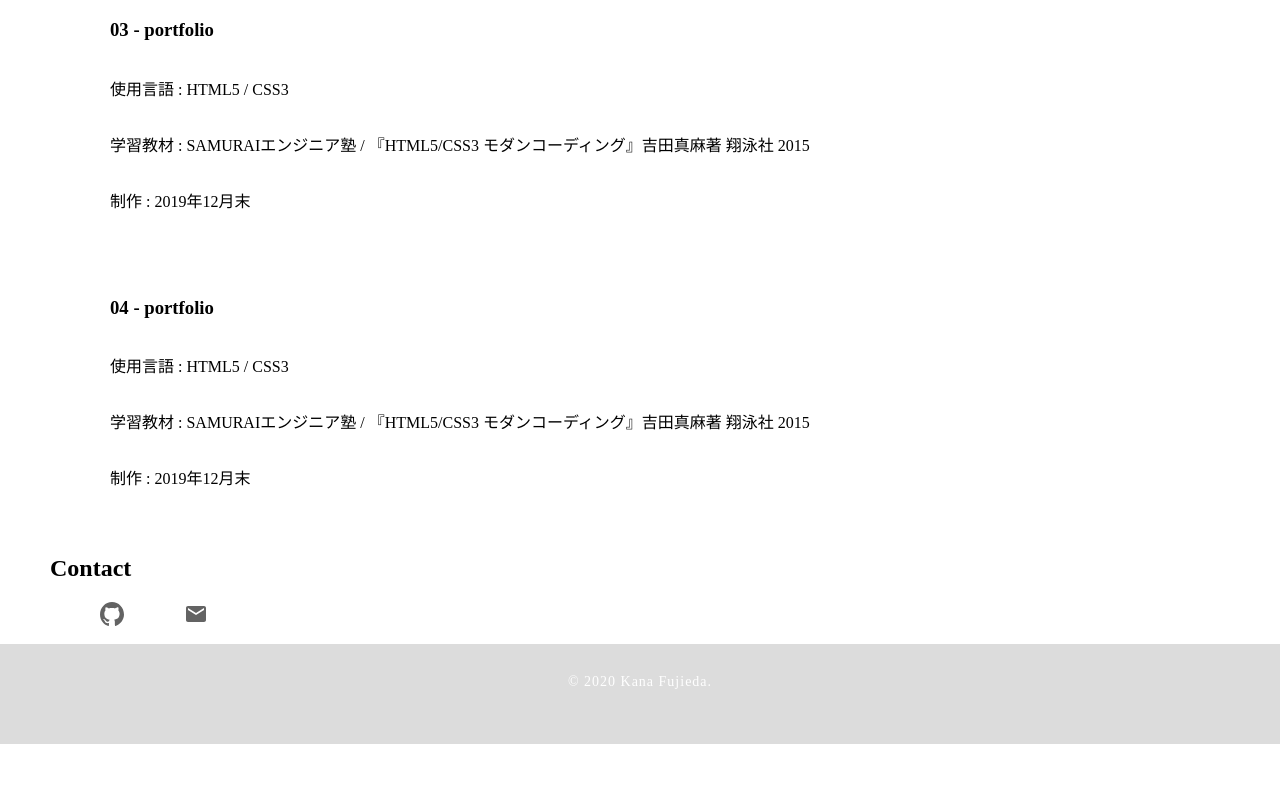
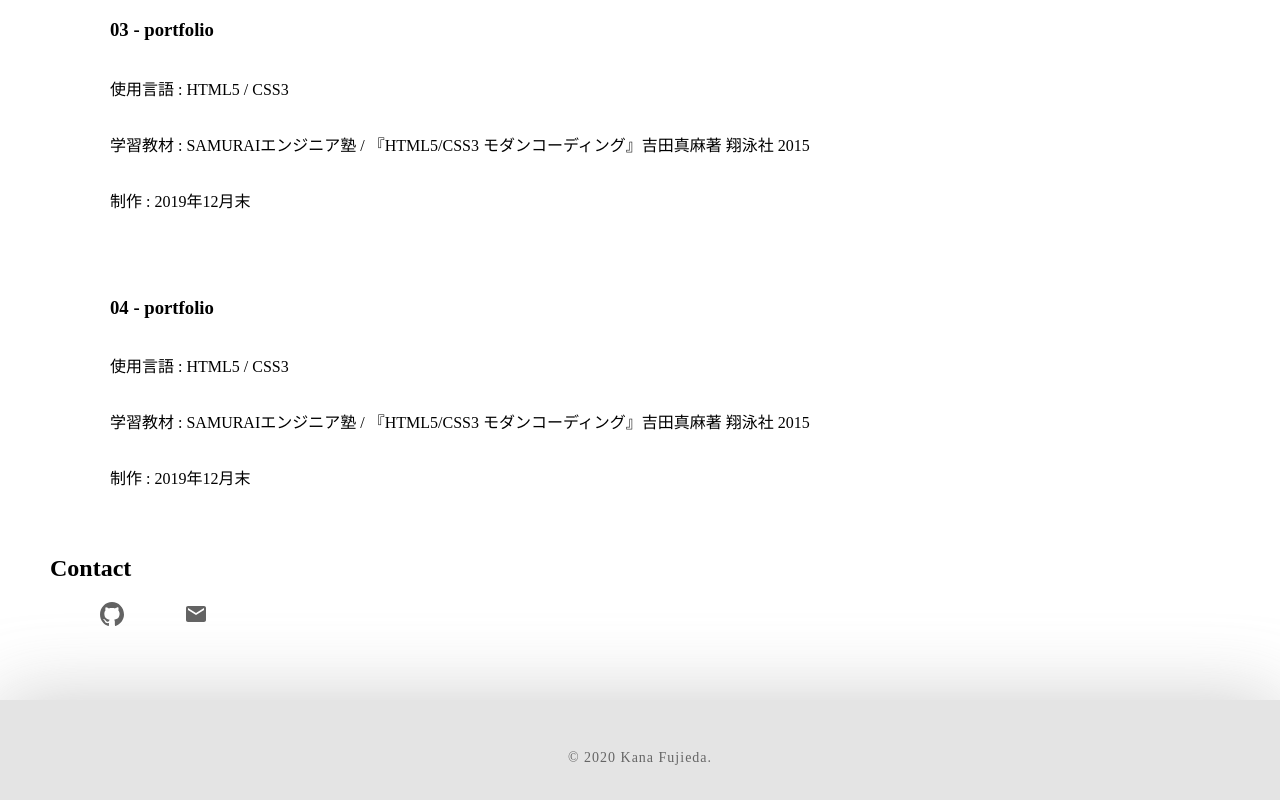
Before and after one commit to knfjed/react-jsx, a React (Create React App) app: page / in a window 1280 px wide. Shown: the part 2271-3071 px from the top of the page. Before the commit the page ends 3015 px from the top, so only its background shows below. Built offline with nearby package versions, Linux system fonts and the light colour scheme.

Commit message:
footerのスタイルを修正

```diff
--- a/src/components/sections/Footer.css
+++ b/src/components/sections/Footer.css
@@ -1,14 +1,16 @@
 .footer {
   width: 100%;
   height: 100px;
-  background-color: darkgrey;
+  box-shadow: 0 1px 80px darkgray;
+  background-color: lightgray;
+  opacity: 0.6;
   font-size: 14px;
-  opacity: 0.4;
   text-align: center;
-  color: white;
+  color: black;
   letter-spacing: 1px;
+  margin-top: 70px;
 }
 
 .footer p {
-  padding-top: 30px;
+  padding-top: 50px;
 }
```
